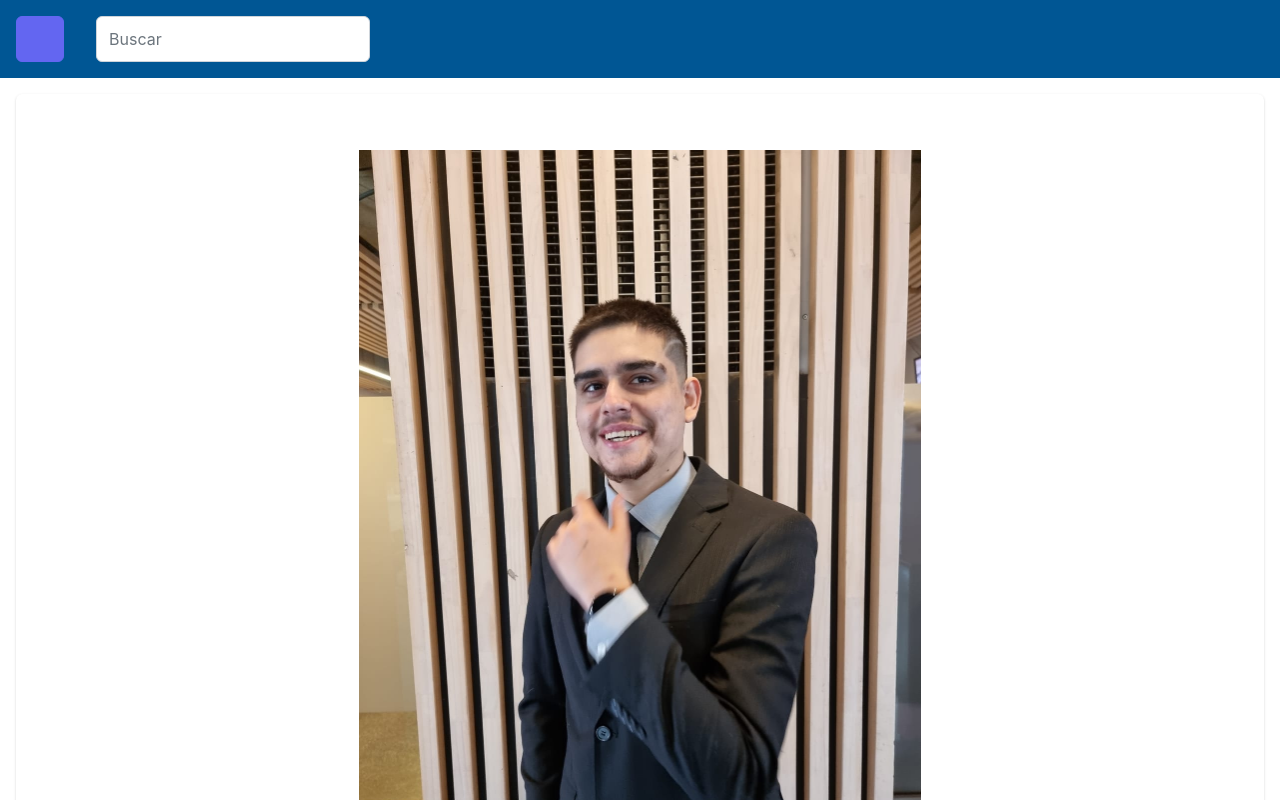
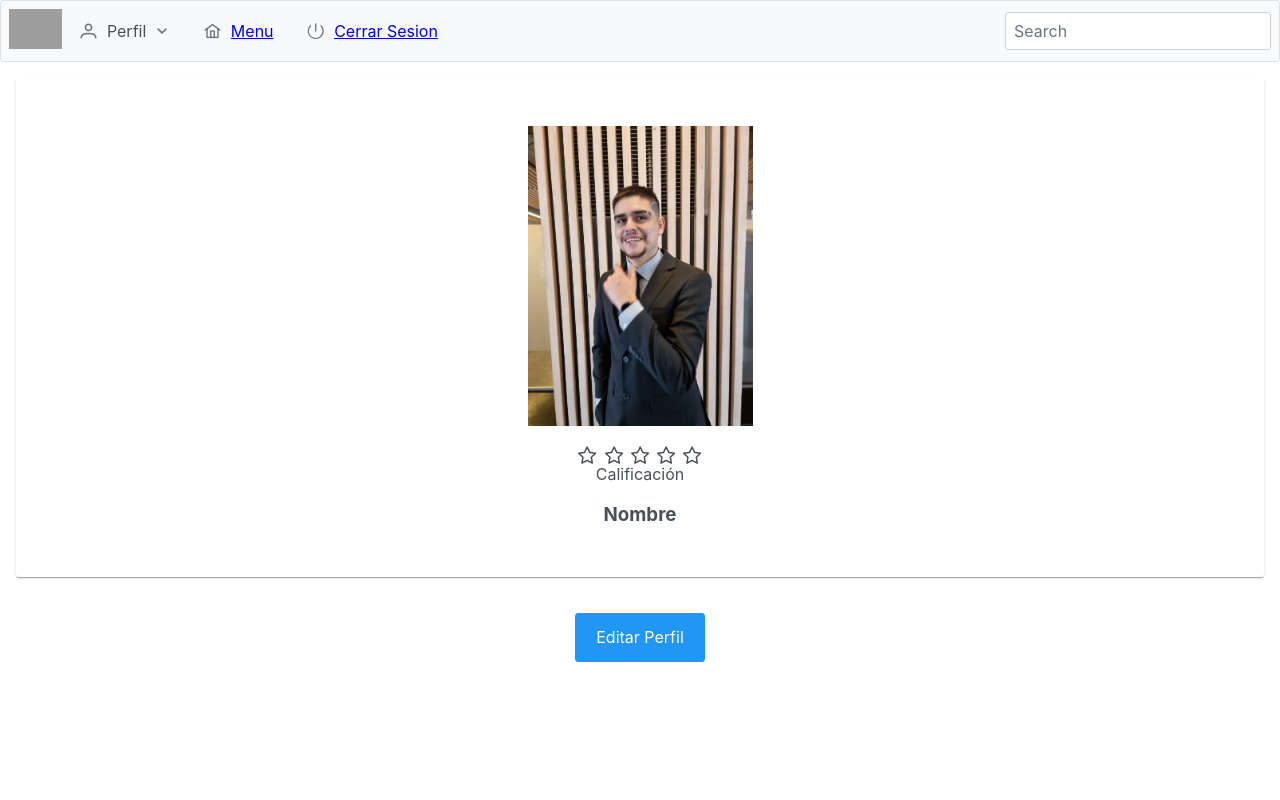
Before and after one commit to TomvShoo/IWork, a React (Create React App) app: page /Perfil in a window 1280 px wide. Shown: the top 800 px of the page. Built offline with nearby package versions, Linux system fonts and the light colour scheme; grey boxes are pictures that could not be loaded.

Commit message:
Barra Menú, mas configuración de barra

```diff
--- a/src/App.js
+++ b/src/App.js
@@ -6,12 +6,14 @@ import { Login } from "./Pages/Login";
 import { Registro } from "./Pages/Registro";
 import { Menu } from "./Pages/Menu";
 import { Perfil } from "./Pages/Perfil";
+import { BarraMenu } from "./components/BarraMenu";
+
 
 function App() {
   return (
     <div className="App">
       <header>
-        <Menu/>
+        <BarraMenu/>
         <Routes>
           <Route path="/Login" element={<Login />}></Route>
           <Route path="/Registro" element={<Registro />}></Route>
--- a/src/Pages/Menu.js
+++ b/src/Pages/Menu.js
@@ -1,8 +1,14 @@
 import { Outlet, Link } from "react-router-dom";
 import React, { useState } from "react";
-import { Sidebar } from "primereact/sidebar";
+//import { Sidebar } from "primereact/sidebar";
 import { Button } from "primereact/button";
-import { InputText } from "primereact/inputtext";
+import { Card } from "primereact/card";
+import { Avatar } from "primereact/avatar"
+import foto from "../Images/Shesho.jpeg";
+import Calificacion from "../components/Rating";
+import Carrusel from "../components/Carrusel";
+//import { InputText } from "primereact/inputtext";
+//import { BarraMenu } from "../components/Sidebar";
 
 const Estilos = {
   navbar: {
@@ -13,35 +19,53 @@ const Estilos = {
   div: {
     margin: "1rem",
   },
-  sidebar: {},
+  imagen: {
+    width: "50%",
+    height: "50%",
+  },
+  rating: {
+    display: "flex",
+    flexDirection: "row",
+    justifyContent: "center",
+  },
+  carta: {
+    display: "flex",
+    justifyContent: "Space-around",
+    alingItems: "center",
+  },
 };
 
 export const Menu = () => {
-  const [visible, setVisible] = useState(false);
 
   return (
-    <header style={Estilos.navbar}>
-      <div style={Estilos.div}>
-        <Sidebar visible={visible} onHide={() => setVisible(false)}>
-          <h2>Sidebar</h2>
-          <ul>
-            <li>
-              <Link to="/Menu">Menú principal</Link>
-            </li>
-            <li>
-              <Link to="/Perfil">Perfil</Link>
-            </li>
-            <li>
-              <Link to="/Login">Cerrar Sesión</Link>
-            </li>
-          </ul>
-        </Sidebar>
-        <Button icon="pi pi-arrow-right" onClick={() => setVisible(true)} />
+    <div>
+      <div>
+        <Link>
+          <Button>Cercanos a ti</Button>
+          <Button>Filtrar</Button>
+        </Link>
       </div>
-      <div style={Estilos.div}>
-        <InputText placeholder="Buscar" />
-      </div>
-      <Outlet />
-    </header>
+      <Card>
+        <div style={Estilos.carta}>
+          <div>
+            <p>
+              <Avatar label="P" shape="circle" />
+            </p>
+          </div>
+          <div>
+            <h3>Nombre Apellido</h3>
+            <h4>Profesion</h4>
+          </div>
+          <div>
+            <p style={Estilos.rating}>
+              <Calificacion />
+            </p>
+          </div>
+        </div>
+        <div>
+          <Carrusel/>
+        </div>
+      </Card>
+    </div>
   );
 };
--- a/src/Pages/Perfil.js
+++ b/src/Pages/Perfil.js
@@ -3,6 +3,8 @@ import { Card } from "primereact/card";
 import foto from "../Images/Shesho.jpeg";
 import Calificacion from "../components/Rating";
 import { Avatar } from "primereact/avatar";
+import { Button } from "primereact/button";
+import { Outlet, Link } from "react-router-dom";
 
 const Estilo = {
   card: {
@@ -12,19 +14,24 @@ const Estilo = {
     margin: "1rem 1rem",
   },
   imagen: {
-    width: "50%",
-    height: "50%",
+    width: "20%",
+    height: "20%",
   },
   rating: {
     display: "flex",
     flexDirection: "row",
     justifyContent: "center",
   },
+  button: {
+    padding: "0.85rem 1.25rem",
+    margin: "1.25rem 0rem",
+  },
 };
 
 export const Perfil = () => {
   return (
-    <Card style={Estilo.card}>
+    <div>
+      <div><Card style={Estilo.card}>
         <p>
           <Avatar style={Estilo.imagen} image={foto} size="xlarge" />
         </p>
@@ -33,5 +40,16 @@ export const Perfil = () => {
         </p>
         <h3>Nombre</h3>
       </Card>
+      </div>
+      <div>
+      <div>
+        <Link to="/EditarPerfil">
+          <Button variant="contained" style={Estilo.button}>
+            Editar Perfil
+          </Button>
+        </Link>
+      </div>
+      </div>
+    </div>
   );
 };
--- /dev/null
+++ b/src/components/BarraMenu.js
@@ -0,0 +1,42 @@
+import React, { useState } from "react";
+import { Link } from "react-router-dom";
+import { InputText } from "primereact/inputtext";
+import { Menubar } from 'primereact/menubar';
+import 'primeicons/primeicons.css';
+
+const start = <img alt="logo" src="https://cdn-icons-png.flaticon.com/512/2880/2880841.png" height="40" className="mr-2"></img>;
+const end = <InputText placeholder="Search" type="text" className="w-full" />;
+const items = [
+  {
+    label: 'Perfil',
+    icon: 'pi pi-fw pi-user',
+    items: [
+      {
+        label: <Link to="/Perfil">Ir</Link>,
+        icon: 'pi pi-fw pi-arrow-right',
+      },
+      {
+        label: <Link to="/EditarPerfil">Editar</Link>,
+        icon: 'pi pi-fw pi-user-edit'
+      },
+    ]
+  },
+  {
+    label: <Link to="/Menu">Menu</Link>,
+    icon: 'pi pi-fw pi-home'
+  },
+  {
+    label: <Link to="/Login">Cerrar Sesion</Link>,
+    icon: 'pi pi-fw pi-power-off'
+  }
+];
+
+export const BarraMenu = () => {
+  return (
+    <div>
+      <div>
+        <Menubar model={items} start={start} end={end} />
+      </div>
+    </div>
+  );
+};
--- a/src/components/Carrusel.js
+++ b/src/components/Carrusel.js
@@ -1,25 +1,50 @@
 import React from 'react';
 import { Carousel } from 'primereact/carousel';
+import 'primereact/resources/themes/saga-blue/theme.css';
+import 'primereact/resources/primereact.min.css';
+import 'primeicons/primeicons.css';
 
-const Carrusel = () => {
-  const items = [
-    {
-      content: (
-        <img
-          alt="Imagen 1"
-          src="URL_de_la_Imagen_1"
-          style={{ width: '100%' }}
-        />
-      ),
-    },
-    // Agrega más elementos según tus necesidades
+const ImageCarousel = () => {
+  const images = [
+    { source: 'imagen1.jpg', alt: 'Imagen 1' },
+    { source: 'imagen2.jpg', alt: 'Imagen 2' },
+    { source: 'imagen3.jpg', alt: 'Imagen 3' },
+    { source: 'imagen4.jpg', alt: 'Imagen 4' },
   ];
 
+  const itemTemplate = (image) => {
+    return (
+      <div className="p-grid p-nogutter">
+        <div className="p-col">
+          <img src={image.source} alt={image.alt} />
+        </div>
+      </div>
+    );
+  };
+
   return (
-    <div>
-      <Carousel value={items} />
+    <div className="carousel-demo">
+      <h2>Carousel</h2>
+      <Carousel
+        value={images}
+        itemTemplate={itemTemplate}
+        numVisible={3}
+        numScroll={1}
+        responsiveOptions={[
+          {
+            breakpoint: '1024px',
+            numVisible: 2,
+            numScroll: 1,
+          },
+          {
+            breakpoint: '768px',
+            numVisible: 1,
+            numScroll: 1,
+          },
+        ]}
+      />
     </div>
   );
 };
 
-export default Carrusel;
+export default ImageCarousel;
```
Also changed, not shown: src/Pages/EditarPerfil.js (added, +61 -0 lines), src/Images/IWork.png (added). Lines whose indentation alone changed are shown as unchanged.
